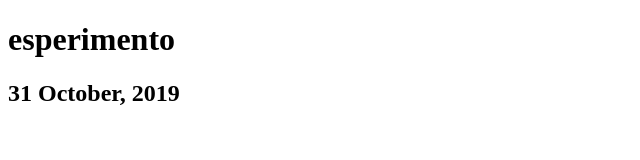
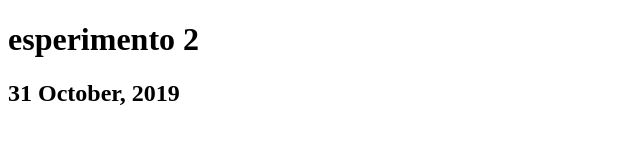
Before and after one commit to Lincerossa/bloggy, a Gatsby site: page /esperimento in a window 1280 px wide. Shown: the full height of the page, 0-640 px from the left. Built offline with nearby package versions, Linux system fonts and the light colour scheme; Gatsby itself is replaced by a stand-in of ours.

Commit message:
Update Blog “esperimento”

```diff
--- a/blog/esperimento.md
+++ b/blog/esperimento.md
@@ -1,7 +1,7 @@
 ---
 path: /esperimento
 date: 2019-10-31T11:13:09.674Z
-title: esperimento
+title: esperimento 2
 ---
 ![](/assets/screenshot-2019-10-17-at-13.55.50.png)
 
```
